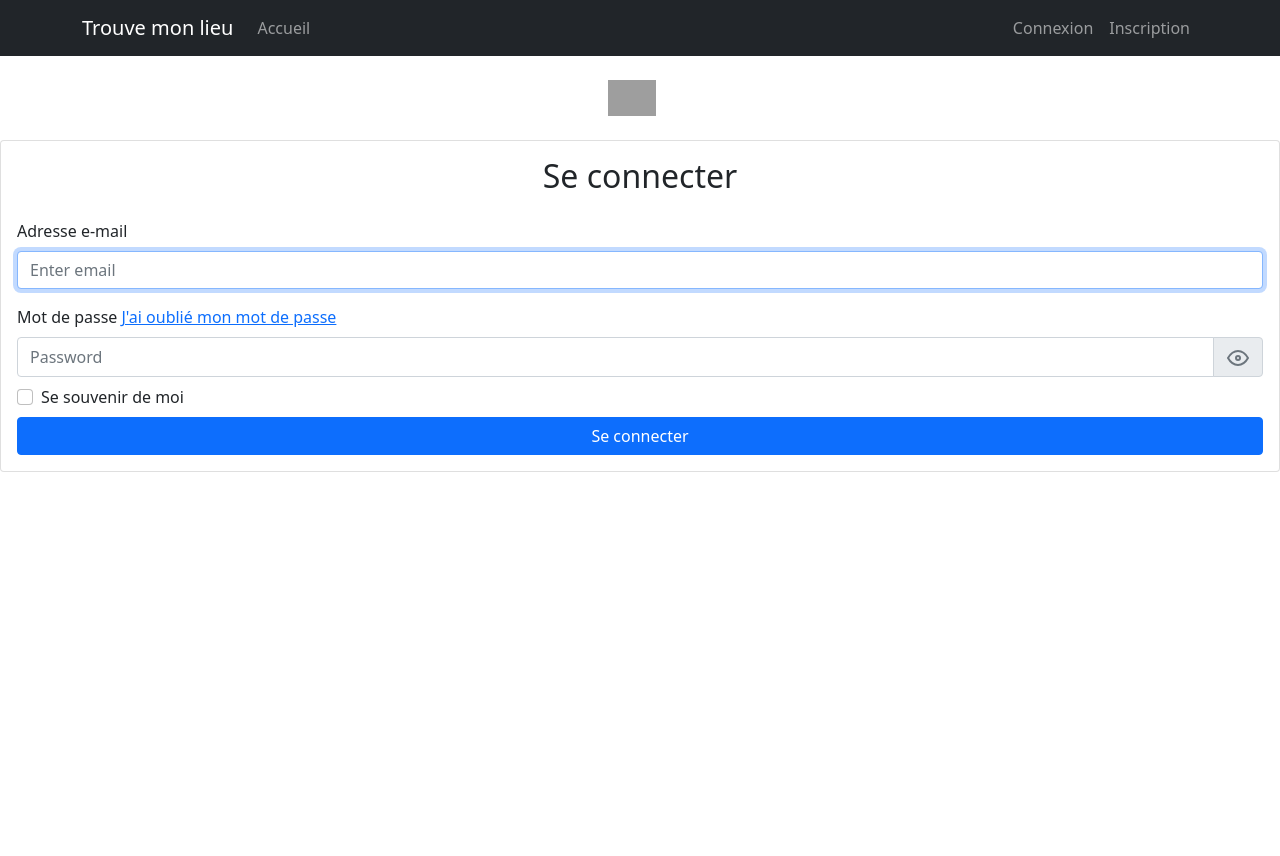
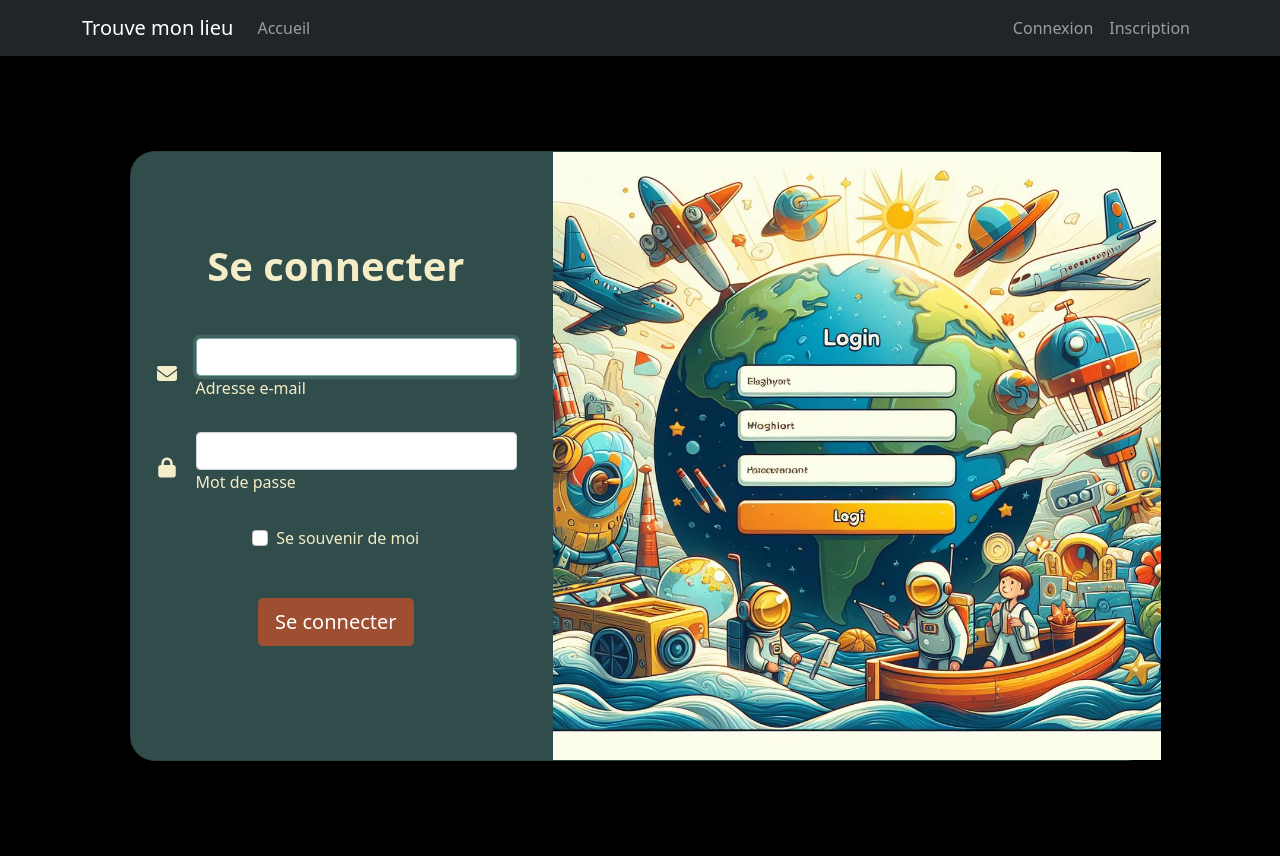
Before and after one commit to magicolala/TrouveMonLieu, a Symfony app: template templates/security/login.html.twig in a window 1280 px wide. Before the commit the page ends 472 px from the top, so only its background shows below. Run offline with Twig, Linux system fonts and the light colour scheme; the template is opened without the code that fills it, so the values that code supplies are empty; some libraries are stand-ins or nearby versions; grey boxes are pictures that could not be loaded.

Commit message:
Refactor login and registration pages with new design and styles; update base template to include dynamic stylesheets

```diff
--- a/templates/base.html.twig
+++ b/templates/base.html.twig
@@ -9,6 +9,7 @@
 		</title>
 		<link href="https://cdn.jsdelivr.net/npm/bootstrap@5.0.2/dist/css/bootstrap.min.css" rel="stylesheet" integrity="sha384-EVSTQN3/azprG1Anm3QDgpJLIm9Nao0Yz1ztcQTwFspd3yD65VohhpuuCOmLASjC" crossorigin="anonymous">
 		<link rel="stylesheet" href="https://cdnjs.cloudflare.com/ajax/libs/font-awesome/6.5.2/css/all.min.css" integrity="sha512-SnH5WK+bZxgPHs44uWIX+LLJAJ9/2PkPKZ5QiAj6Ta86w+fsb2TkcmfRyVX3pBnMFcV7oQPJkl9QevSCWr3W6A==" crossorigin="anonymous" referrerpolicy="no-referrer" />
+		{% block stylesheets %} {% endblock %}
 	</head>
 	<body>
 		{% include 'partials/_navbar.html.twig' %}
--- a/templates/game/game.html.twig
+++ b/templates/game/game.html.twig
@@ -30,7 +30,6 @@
 {% endblock %}
 
 {% block javascripts %}
-	{{parent()}}
 	<script src="https://maps.googleapis.com/maps/api/js?key={{ app.request.server.get('GOOGLE_MAPS_API_KEY') }}&callback=initMap" async defer></script>
 	<script>
 		var cityData = {
--- a/templates/security/login.html.twig
+++ b/templates/security/login.html.twig
@@ -1,20 +1,48 @@
 {% extends 'base.html.twig' %}
 
-{% block title %}Log in!{% endblock %}
+{% block title %}Se connecter
+{% endblock %}
 
 {% block stylesheets %}
-    <link rel="stylesheet" href="https://unpkg.com/@tabler/core@latest/dist/css/tabler.min.css">
+	<style>
+		body {
+			background-color: #000;
+		}
+		.card {
+			background-color: #314d4b;
+			color: #f4edc7;
+		}
+		.btn-primary {
+			background-color: #9e4f31;
+			border-color: #9e4f31;
+		}
+		.btn-primary:hover {
+			background-color: #c68d50;
+			border-color: #c68d50;
+		}
+		.form-control:focus {
+			border-color: #7aaaa2;
+			box-shadow: 0 0 0 0.2rem rgba(122, 170, 162, 0.25);
+		}
+		.form-check-input:checked {
+			background-color: #9e4f31;
+			border-color: #9e4f31;
+		}
+	</style>
 {% endblock %}
 
 {% block body %}
-<div class="page page-center">
-    <div class="container-tight py-4">
-        <div class="text-center mb-4">
-            <a href="." class="navbar-brand navbar-brand-autodark"><img src="./static/logo.svg" height="36" alt=""></a>
-        </div>
-        <form class="card card-md" method="post" autocomplete="off">
-            <div class="card-body">
-                <h2 class="card-title text-center mb-4">Se connecter</h2>
+	<section class="vh-100">
+		<div class="container h-100">
+			<div class="row d-flex justify-content-center align-items-center h-100">
+				<div class="col-lg-12 col-xl-11">
+					<div class="card text-black" style="border-radius: 25px;">
+						<div class="card-body p-md-0">
+							<div class="row justify-content-center">
+								<div class="col-md-10 col-lg-6 col-xl-5 order-2 order-lg-1 d-flex align-items-center">
+
+									<div class="mx-1 mx-md-4 w-100">
+										<p class="text-center h1 fw-bold mb-5">Se connecter</p>
 
 										{% if error %}
 											<div class="alert alert-danger">{{ error.messageKey|trans(error.messageData, 'security') }}</div>
@@ -22,42 +50,52 @@
 
 										{% if app.user %}
 											<div class="mb-3">
-                        You are logged in as {{ app.user.userIdentifier }}, <a href="{{ path('app_logout') }}">Logout</a>
+												You are logged in as
+												{{ app.user.userIdentifier }},
+												<a href="{{ path('app_logout') }}">Logout</a>
 											</div>
 										{% endif %}
 
-                <div class="mb-3">
+										<form method="post">
+											<div class="d-flex flex-row align-items-center mb-4">
+												<i class="fas fa-envelope fa-lg me-3 fa-fw"></i>
+												<div class="form-outline flex-fill mb-0">
+													<input type="email" value="{{ last_username }}" name="email" id="inputEmail" class="form-control" autocomplete="email" required autofocus>
 													<label class="form-label" for="inputEmail">Adresse e-mail</label>
-                    <input type="email" value="{{ last_username }}" name="email" id="inputEmail" class="form-control" placeholder="Enter email" autocomplete="email" required autofocus>
-                </div>
-                <div class="mb-2">
-                    <label class="form-label" for="inputPassword">
-                        Mot de passe
-                        <span class="form-label-description">
-                            <a href="./forgot-password.html">J'ai oublié mon mot de passe</a>
-                        </span>
-                    </label>
-                    <div class="input-group input-group-flat">
-                        <input type="password" name="password" id="inputPassword" class="form-control" placeholder="Password" autocomplete="current-password" required>
-                        <span class="input-group-text">
-                            <a href="#" class="link-secondary" title="Show password" data-bs-toggle="tooltip"><!-- Download SVG icon from http://tabler-icons.io/i/eye -->
-                                <svg xmlns="http://www.w3.org/2000/svg" class="icon" width="24" height="24" viewBox="0 0 24 24" stroke-width="2" stroke="currentColor" fill="none" stroke-linecap="round" stroke-linejoin="round"><path stroke="none" d="M0 0h24v24H0z" fill="none"/><circle cx="12" cy="12" r="2" /><path d="M22 12c-2.667 4.667 -6 7 -10 7s-7.333 -2.333 -10 -7c2.667 -4.667 6 -7 10 -7s7.333 2.333 10 7" /></svg>
-                            </a>
-                        </span>
 												</div>
 											</div>
-                <div class="mb-2">
-                    <label class="form-check">
-                        <input type="checkbox" name="_remember_me" class="form-check-input"/>
-                        <span class="form-check-label">Se souvenir de moi</span>
+
+											<div class="d-flex flex-row align-items-center mb-4">
+												<i class="fas fa-lock fa-lg me-3 fa-fw"></i>
+												<div class="form-outline flex-fill mb-0">
+													<input type="password" name="password" id="inputPassword" class="form-control" autocomplete="current-password" required>
+													<label class="form-label" for="inputPassword">Mot de passe</label>
+												</div>
+											</div>
+
+											<div class="form-check d-flex justify-content-center mb-5">
+												<input class="form-check-input me-2" type="checkbox" name="_remember_me" id="rememberMe">
+												<label class="form-check-label" for="rememberMe">
+													Se souvenir de moi
 												</label>
 											</div>
 											<input type="hidden" name="_csrf_token" value="{{ csrf_token('authenticate') }}">
-                <div class="form-footer">
-                    <button type="submit" class="btn btn-primary w-100">Se connecter</button>
-                </div>
+
+											<div class="d-flex justify-content-center mx-4 mb-3 mb-lg-4">
+												<button type="submit" class="btn btn-primary btn-lg">Se connecter</button>
 											</div>
 										</form>
 									</div>
+
 								</div>
+								<div class="col-md-10 col-lg-6 col-xl-7 d-flex align-items-center order-1 order-lg-2 p-0">
+									<img src="{{asset('assets/img/connexion.jpeg')}}" class="img-fluid" alt="Sample image">
+								</div>
+							</div>
+						</div>
+					</div>
+				</div>
+			</div>
+		</div>
+	</section>
 {% endblock %}
```
Also changed, not shown: templates/registration/register.html.twig (+38 -8 lines), public/assets/img/connexion.jpeg (added). Lines whose indentation alone changed are shown as unchanged.
